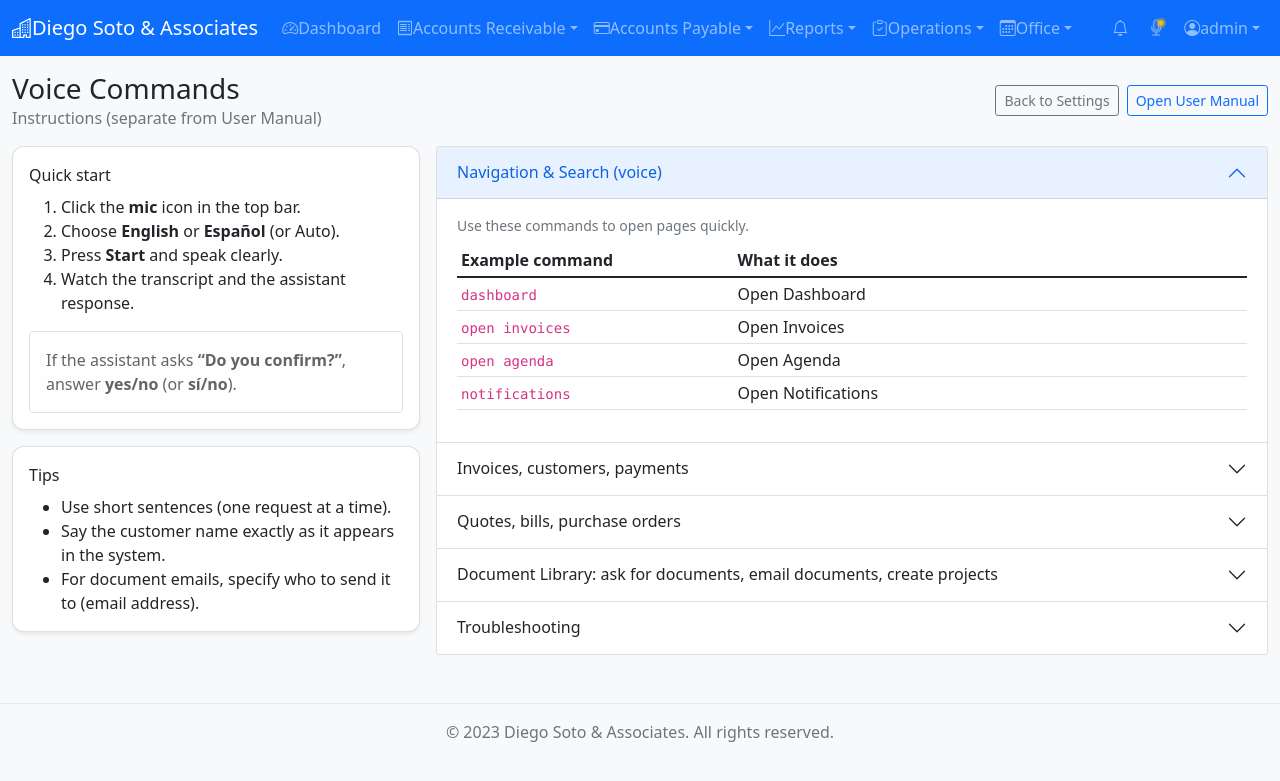
After one commit to alexispinzongalindo/DIEGO_SOTO, a Flask app: page /office/voice-commands in a window 1280 px wide. The commit adds this page. Shown: the top 781 px of the page. Run offline with Flask 3, Linux system fonts and the light colour scheme; a user stored in the database is signed in.

Commit message:
Add Voice Commands guide in Settings

```diff
--- a/app/office/routes.py
+++ b/app/office/routes.py
@@ -437,6 +437,12 @@ def instructions():
     return render_template('office/instructions.html', title='Instructions')
 
 
+@bp.route('/voice-commands')
+@login_required
+def voice_commands():
+    return render_template('office/voice_commands.html', title='Voice Commands')
+
+
 def _get_app_setting(key: str) -> str:
     try:
         if not inspect(db.engine).has_table('app_setting'):
--- a/app/templates/base.html
+++ b/app/templates/base.html
@@ -113,6 +113,7 @@
                                     <li><a class="dropdown-item" href="{{ url_for('office.settings') }}"><i class="bi bi-sliders"></i> Settings</a></li>
                                 {% endif %}
                                 <li><a class="dropdown-item" href="{{ url_for('office.instructions') }}"><i class="bi bi-gear"></i> Instructions</a></li>
+                                <li><a class="dropdown-item" href="{{ url_for('office.voice_commands') }}"><i class="bi bi-mic"></i> Voice Commands</a></li>
                                 <li><hr class="dropdown-divider"></li>
                                 <li><a class="dropdown-item" href="{{ url_for('auth.logout') }}"><i class="bi bi-box-arrow-right"></i> Logout</a></li>
                             </ul>
--- /dev/null
+++ b/app/templates/office/voice_commands.html
@@ -0,0 +1,191 @@
+{% extends "base.html" %}
+
+{% block title %}Voice Commands{% endblock %}
+
+{% block content %}
+<div class="d-flex justify-content-between align-items-center mb-3">
+  <div>
+    <h3 class="mb-0">Voice Commands</h3>
+    <div class="text-muted">Instructions (separate from User Manual)</div>
+  </div>
+  <div class="d-flex gap-2">
+    <a class="btn btn-sm btn-outline-secondary" href="{{ url_for('office.settings') }}">Back to Settings</a>
+    <a class="btn btn-sm btn-outline-primary" href="{{ url_for('office.instructions') }}">Open User Manual</a>
+  </div>
+</div>
+
+<div class="row g-3">
+  <div class="col-lg-4">
+    <div class="card shadow-sm">
+      <div class="card-body">
+        <div class="fw-semibold mb-2">Quick start</div>
+        <ol class="mb-0">
+          <li>Click the <strong>mic</strong> icon in the top bar.</li>
+          <li>Choose <strong>English</strong> or <strong>Español</strong> (or Auto).</li>
+          <li>Press <strong>Start</strong> and speak clearly.</li>
+          <li>Watch the transcript and the assistant response.</li>
+        </ol>
+        <div class="alert alert-light border mt-3 mb-0" role="status">
+          If the assistant asks <strong>“Do you confirm?”</strong>, answer <strong>yes/no</strong> (or <strong>sí/no</strong>).
+        </div>
+      </div>
+    </div>
+
+    <div class="card shadow-sm mt-3">
+      <div class="card-body">
+        <div class="fw-semibold mb-2">Tips</div>
+        <ul class="mb-0">
+          <li>Use short sentences (one request at a time).</li>
+          <li>Say the customer name exactly as it appears in the system.</li>
+          <li>For document emails, specify who to send it to (email address).</li>
+        </ul>
+      </div>
+    </div>
+  </div>
+
+  <div class="col-lg-8">
+    <div class="accordion" id="voiceCommandsAccordion">
+
+      <div class="accordion-item">
+        <h2 class="accordion-header" id="vc-heading-1">
+          <button class="accordion-button" type="button" data-bs-toggle="collapse" data-bs-target="#vc-collapse-1" aria-expanded="true" aria-controls="vc-collapse-1">
+            Navigation & Search (voice)
+          </button>
+        </h2>
+        <div id="vc-collapse-1" class="accordion-collapse collapse show" aria-labelledby="vc-heading-1" data-bs-parent="#voiceCommandsAccordion">
+          <div class="accordion-body">
+            <div class="text-muted small mb-2">Use these commands to open pages quickly.</div>
+            <div class="table-responsive">
+              <table class="table table-sm align-middle">
+                <thead>
+                  <tr>
+                    <th style="width: 35%">Example command</th>
+                    <th>What it does</th>
+                  </tr>
+                </thead>
+                <tbody>
+                  <tr><td><code>dashboard</code></td><td>Open Dashboard</td></tr>
+                  <tr><td><code>open invoices</code></td><td>Open Invoices</td></tr>
+                  <tr><td><code>open agenda</code></td><td>Open Agenda</td></tr>
+                  <tr><td><code>notifications</code></td><td>Open Notifications</td></tr>
+                </tbody>
+              </table>
+            </div>
+          </div>
+        </div>
+      </div>
+
+      <div class="accordion-item">
+        <h2 class="accordion-header" id="vc-heading-2">
+          <button class="accordion-button collapsed" type="button" data-bs-toggle="collapse" data-bs-target="#vc-collapse-2" aria-expanded="false" aria-controls="vc-collapse-2">
+            Invoices, customers, payments
+          </button>
+        </h2>
+        <div id="vc-collapse-2" class="accordion-collapse collapse" aria-labelledby="vc-heading-2" data-bs-parent="#voiceCommandsAccordion">
+          <div class="accordion-body">
+            <div class="text-muted small mb-2">Some actions may require confirmation.</div>
+            <div class="table-responsive">
+              <table class="table table-sm align-middle">
+                <thead>
+                  <tr>
+                    <th style="width: 35%">Example command</th>
+                    <th>What it does</th>
+                  </tr>
+                </thead>
+                <tbody>
+                  <tr><td><code>overdue invoices</code></td><td>List overdue invoices and open Invoices</td></tr>
+                  <tr><td><code>create customer John Smith, email john@acme.com</code></td><td>Create a new customer</td></tr>
+                  <tr><td><code>create invoice for Acme for 1200</code></td><td>Create an invoice</td></tr>
+                  <tr><td><code>email invoice 1021 to billing@acme.com</code></td><td>Email an invoice</td></tr>
+                  <tr><td><code>record payment of 200 from Acme</code></td><td>Record a payment</td></tr>
+                  <tr><td><code>what is Acme balance?</code></td><td>Get customer balance</td></tr>
+                </tbody>
+              </table>
+            </div>
+          </div>
+        </div>
+      </div>
+
+      <div class="accordion-item">
+        <h2 class="accordion-header" id="vc-heading-3">
+          <button class="accordion-button collapsed" type="button" data-bs-toggle="collapse" data-bs-target="#vc-collapse-3" aria-expanded="false" aria-controls="vc-collapse-3">
+            Quotes, bills, purchase orders
+          </button>
+        </h2>
+        <div id="vc-collapse-3" class="accordion-collapse collapse" aria-labelledby="vc-heading-3" data-bs-parent="#voiceCommandsAccordion">
+          <div class="accordion-body">
+            <div class="alert alert-warning" role="alert">
+              For <strong>delete</strong>, <strong>convert</strong>, and <strong>email</strong>, the assistant may ask for confirmation.
+            </div>
+            <div class="table-responsive">
+              <table class="table table-sm align-middle">
+                <thead>
+                  <tr>
+                    <th style="width: 35%">Example command</th>
+                    <th>What it does</th>
+                  </tr>
+                </thead>
+                <tbody>
+                  <tr><td><code>create quote for Acme for 500</code></td><td>Create a quote</td></tr>
+                  <tr><td><code>email quote 55 to sales@acme.com</code></td><td>Email a quote</td></tr>
+                  <tr><td><code>convert quote 55 to invoice</code></td><td>Convert quote to invoice</td></tr>
+                  <tr><td><code>delete quote 55</code></td><td>Delete a quote</td></tr>
+                  <tr><td><code>create bill for vendor ACME for 180</code></td><td>Create a bill</td></tr>
+                  <tr><td><code>create purchase order vendor for ACME for 500</code></td><td>Create a purchase order</td></tr>
+                </tbody>
+              </table>
+            </div>
+          </div>
+        </div>
+      </div>
+
+      <div class="accordion-item">
+        <h2 class="accordion-header" id="vc-heading-4">
+          <button class="accordion-button collapsed" type="button" data-bs-toggle="collapse" data-bs-target="#vc-collapse-4" aria-expanded="false" aria-controls="vc-collapse-4">
+            Document Library: ask for documents, email documents, create projects
+          </button>
+        </h2>
+        <div id="vc-collapse-4" class="accordion-collapse collapse" aria-labelledby="vc-heading-4" data-bs-parent="#voiceCommandsAccordion">
+          <div class="accordion-body">
+            <div class="text-muted small mb-2">“Create documents” currently means uploading/adding documents in the Document Library (not generating a new PDF from scratch).</div>
+            <div class="table-responsive">
+              <table class="table table-sm align-middle">
+                <thead>
+                  <tr>
+                    <th style="width: 35%">Example command</th>
+                    <th>What it does</th>
+                  </tr>
+                </thead>
+                <tbody>
+                  <tr><td><code>search documents contract</code></td><td>Search the Document Library by title/description/filename</td></tr>
+                  <tr><td><code>create library project Renovation 2026</code></td><td>Create a Document Library project</td></tr>
+                  <tr><td><code>email document 12 to alex@company.com</code></td><td>Email a library document as an attachment</td></tr>
+                  <tr><td><code>email document 12 to alex@company.com with message please review</code></td><td>Email document with a message</td></tr>
+                </tbody>
+              </table>
+            </div>
+          </div>
+        </div>
+      </div>
+
+      <div class="accordion-item">
+        <h2 class="accordion-header" id="vc-heading-5">
+          <button class="accordion-button collapsed" type="button" data-bs-toggle="collapse" data-bs-target="#vc-collapse-5" aria-expanded="false" aria-controls="vc-collapse-5">
+            Troubleshooting
+          </button>
+        </h2>
+        <div id="vc-collapse-5" class="accordion-collapse collapse" aria-labelledby="vc-heading-5" data-bs-parent="#voiceCommandsAccordion">
+          <div class="accordion-body">
+            <ul class="mb-0">
+              <li>If voice is not supported, try Chrome.</li>
+              <li>If actions fail, verify you are logged in and have permissions.</li>
+              <li>If OpenAI is not enabled on the server, some assistant actions will be limited.</li>
+            </ul>
+          </div>
+        </div>
+      </div>
+
+    </div>
+  </div>
+</div>
+{% endblock %}
```
Also changed, not shown: app/templates/office/settings.html (+10 -0 lines).
